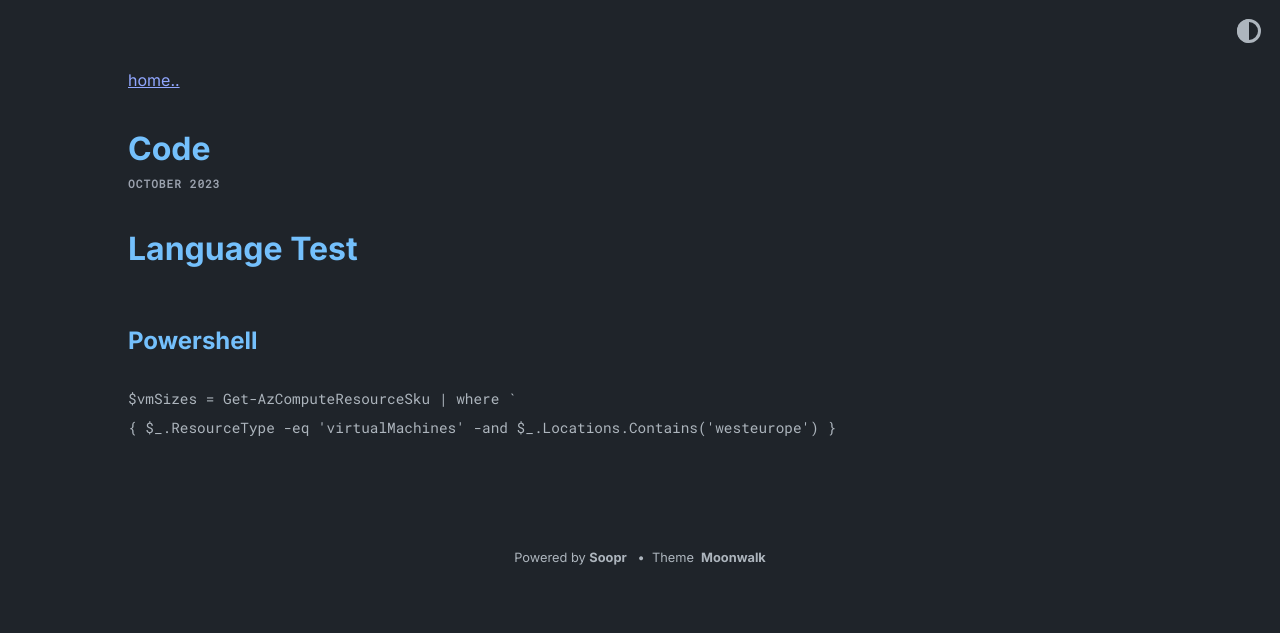
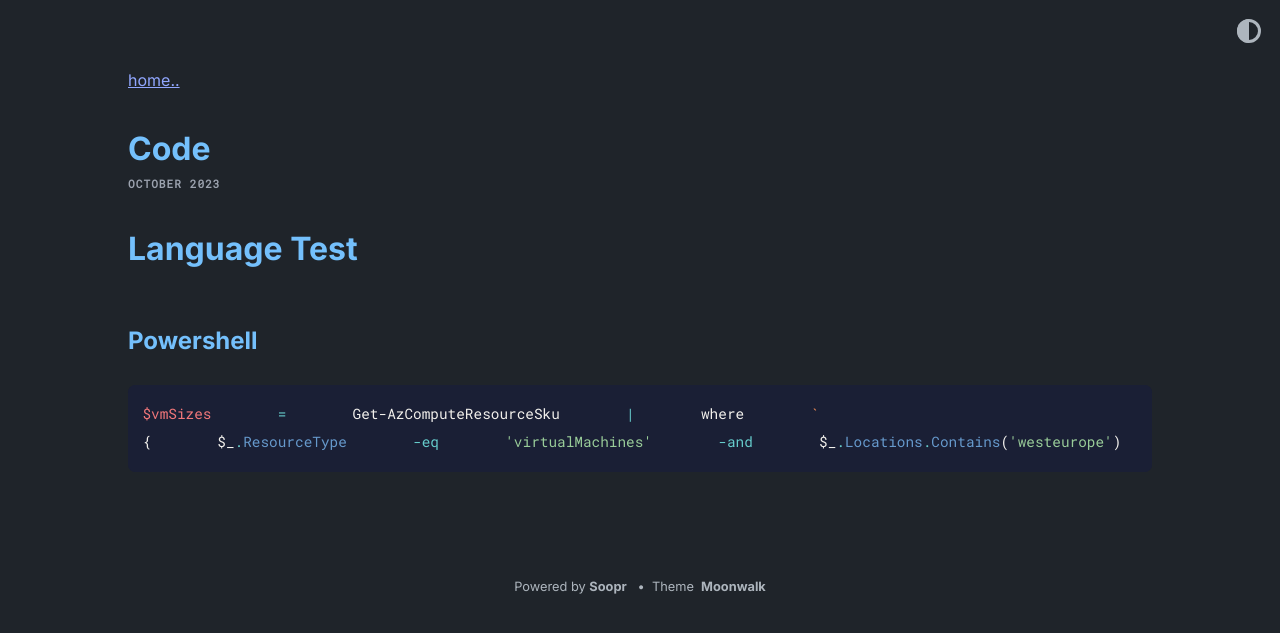
Before and after one commit to Blankf/blankf.github.io, a Jekyll site: the page built from _posts/2023-10-06-code.md, in a window 1280 px wide. Shown: the top 633 px of the page. Built offline with Jekyll 4.4.1, drawn with Linux system fonts in a browser that asks for light colours.

Commit message:
set back to powershell

````diff
--- a/_posts/2023-10-06-code.md
+++ b/_posts/2023-10-06-code.md
@@ -6,7 +6,7 @@ layout: post
 
 ## Powershell
 
-```rub
+```powershell
 $vmSizes = Get-AzComputeResourceSku | where `
 { $_.ResourceType -eq 'virtualMachines' -and $_.Locations.Contains('westeurope') }
 ```
````
